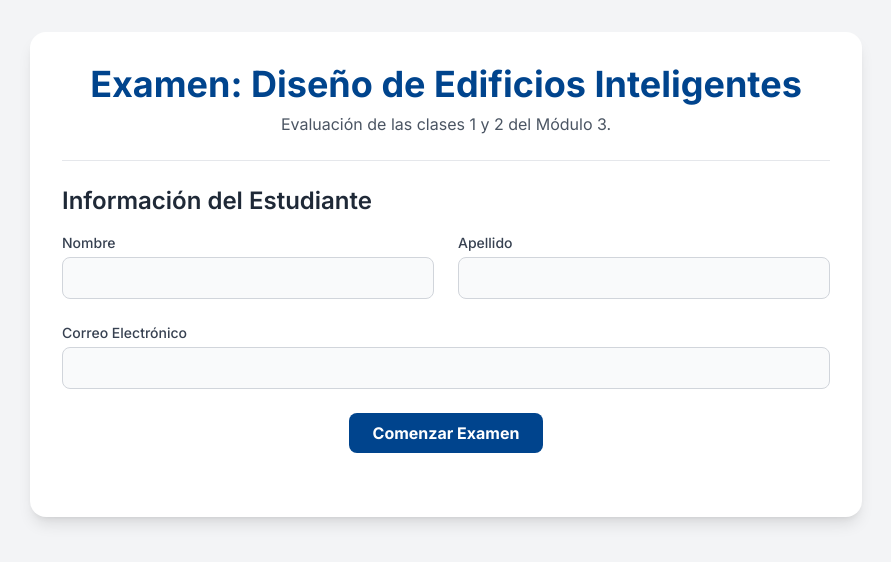
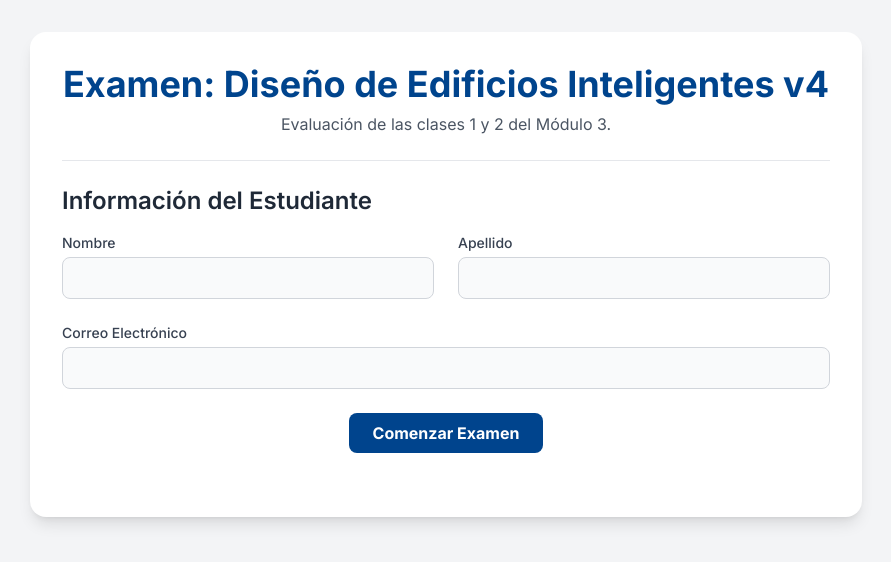
Before and after one commit to Morfeus1792/Test1_DEI-DiplomadoGEI, a plain HTML site: page index.html in a window 1280 px wide. Shown: the whole page, without its empty margins (194-1085 px from the left). Drawn offline with nearby package versions, Linux system fonts and the light colour scheme.

Commit message:
Update index.html

```diff
--- a/index.html
+++ b/index.html
@@ -21,7 +21,7 @@
     <div class="container mx-auto p-4 sm:p-6 md:p-8 max-w-4xl">
         <div class="bg-white rounded-2xl shadow-lg p-6 sm:p-8">
             <header class="text-center border-b pb-6 mb-6">
-                <h1 class="text-3xl sm:text-4xl font-bold text-innotica-blue">Examen: Diseño de Edificios Inteligentes</h1>
+                <h1 class="text-3xl sm:text-4xl font-bold text-innotica-blue">Examen: Diseño de Edificios Inteligentes v4</h1>
                 <p class="text-gray-600 mt-2">Evaluación de las clases 1 y 2 del Módulo 3.</p>
             </header>
 
```
